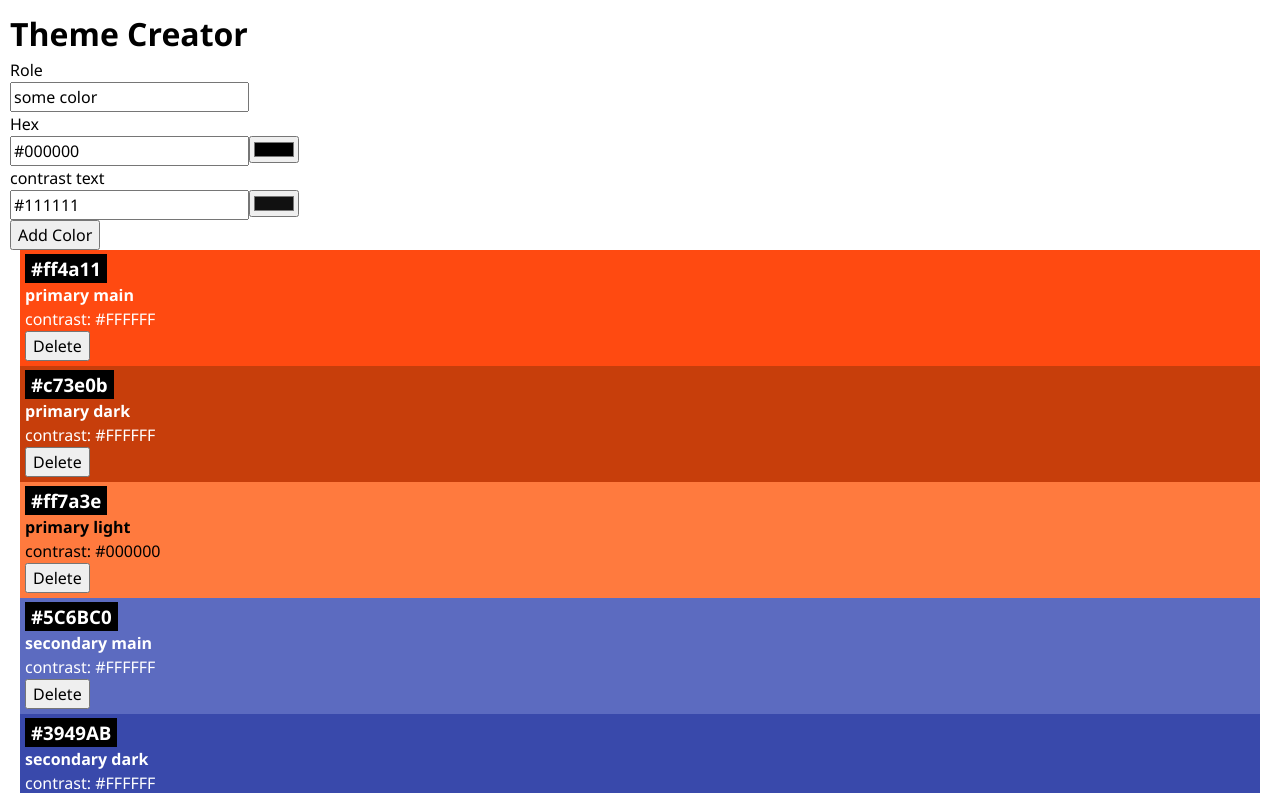
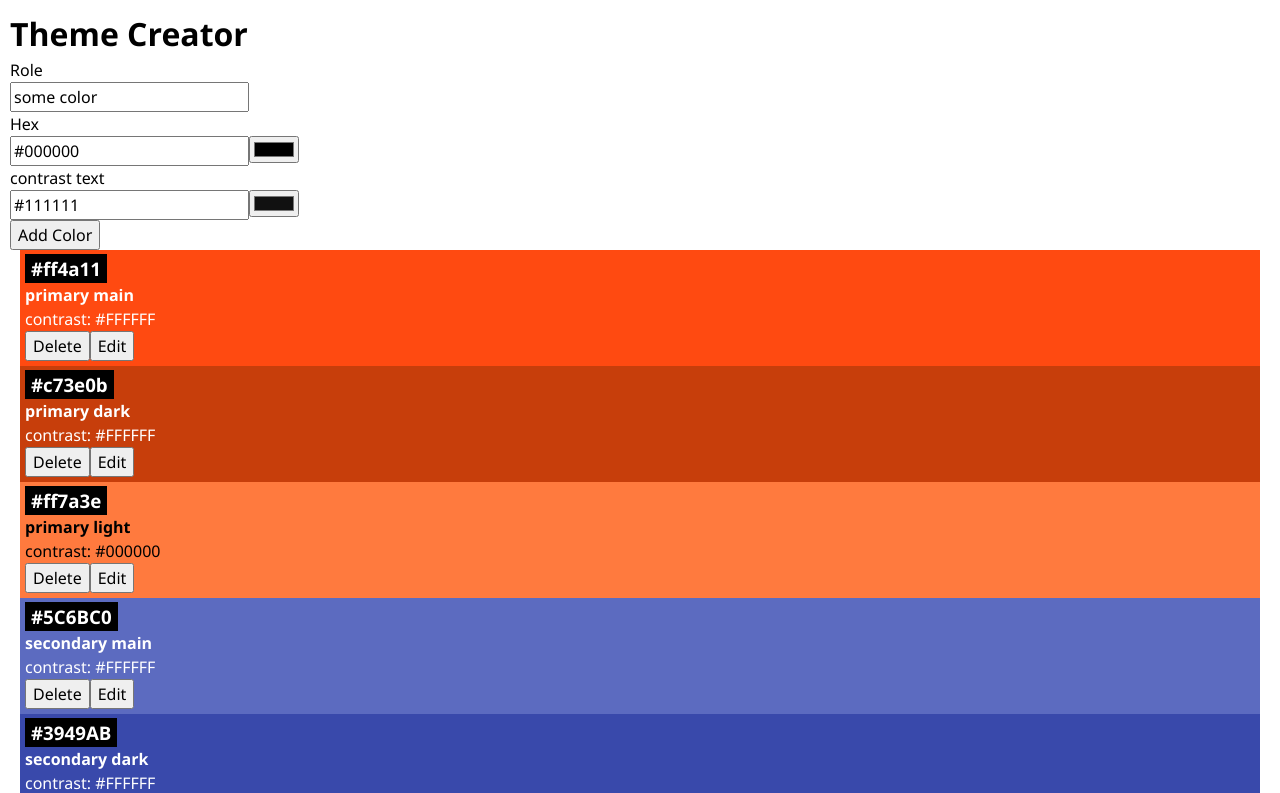
Before and after one commit to ElisaLinn/Theme-Creator-App, a React (Vite) app: page / in a window 1280 px wide. Shown: the top 793 px of the page. Built offline with nearby package versions, Linux system fonts and the light colour scheme.

Commit message:
added editing function

```diff
--- a/src/App.jsx
+++ b/src/App.jsx
@@ -18,12 +18,24 @@ function App() {
     setColors(colors.filter((color) => color.id !== colorId));
   }
 
+
+  function handleEditColor(colorId, newColorData) {  // ← Das fehlt!
+    setColors(colors.map(color =>
+      color.id === colorId
+        ? { ...color, ...newColorData }
+        : color
+    ));
+  }
+
   return (
     <>
       <h1>Theme Creator</h1>
       <ColorForm onSubmitColor={handleSubmitColor} />
       {colors.map((color) => {
-        return <Color key={color.id} color={color} onDeleteColor={handleDeleteColor}  />;
+        return <Color key={color.id} color={color}
+        onDeleteColor={handleDeleteColor}
+        onEditColor={handleEditColor}
+        />;
       })}
 
     </>
--- a/src/Components/Color/Color.jsx
+++ b/src/Components/Color/Color.jsx
@@ -1,8 +1,39 @@
 import "./Color.css";
+import ColorForm from "./ColorForm.jsx";
 import "./DeleteButton.css";
 import DeleteButton from "./DeleteButton.jsx";
+import { useState } from "react";
 
-export default function Color({ color, onDeleteColor }) {
+export default function Color({ color, onDeleteColor, onEditColor }) {
+const [isEditing, setIsEditing] = useState(false);
+
+function handleEditing() {
+  setIsEditing(true);
+}
+
+function handleEditSubmit(editedData){
+  onEditColor(color.id, editedData);
+  setIsEditing(false);
+}
+
+  function handleCancel() {
+    setIsEditing(false);
+  }
+
+
+  if(isEditing) {
+    return  (
+      <div className="color-card">
+        <ColorForm
+          onSubmitColor={handleEditSubmit}
+          initialData={color}
+          buttonText="Save Changes"
+        />
+        <button onClick={handleCancel}>Cancel</button>
+      </div>
+    );
+  }
+
   return (
     <div
       className="color-card"
@@ -15,7 +46,7 @@ export default function Color({ color, onDeleteColor }) {
       <h4>{color.role}</h4>
       <p>contrast: {color.contrastText}</p>
       <DeleteButton onDelete={onDeleteColor} colorId={color.id}/>
-
+    <button onClick={handleEditing}>Edit</button>
     </div>
   );
 }
--- a/src/Components/Color/ColorForm.jsx
+++ b/src/Components/Color/ColorForm.jsx
@@ -9,6 +9,7 @@ import ColorInput from "./ColorInput";
 export default function ColorForm({
     onSubmitColor,
     initialData = {role: "some color", hex: "#000000", contrastText: "#111111"},
+    buttonText = "Add Color"
 }) {
     function handleSubmit(event){
         event.preventDefault();
@@ -44,7 +45,7 @@ export default function ColorForm({
     <ColorInput id="contrastText" defaultValue={initialData.contrastText}/>
 </label>
 <br/>
-<button>Add Color</button>
+<button>{buttonText}</button>
         </form>
 
     );
```
